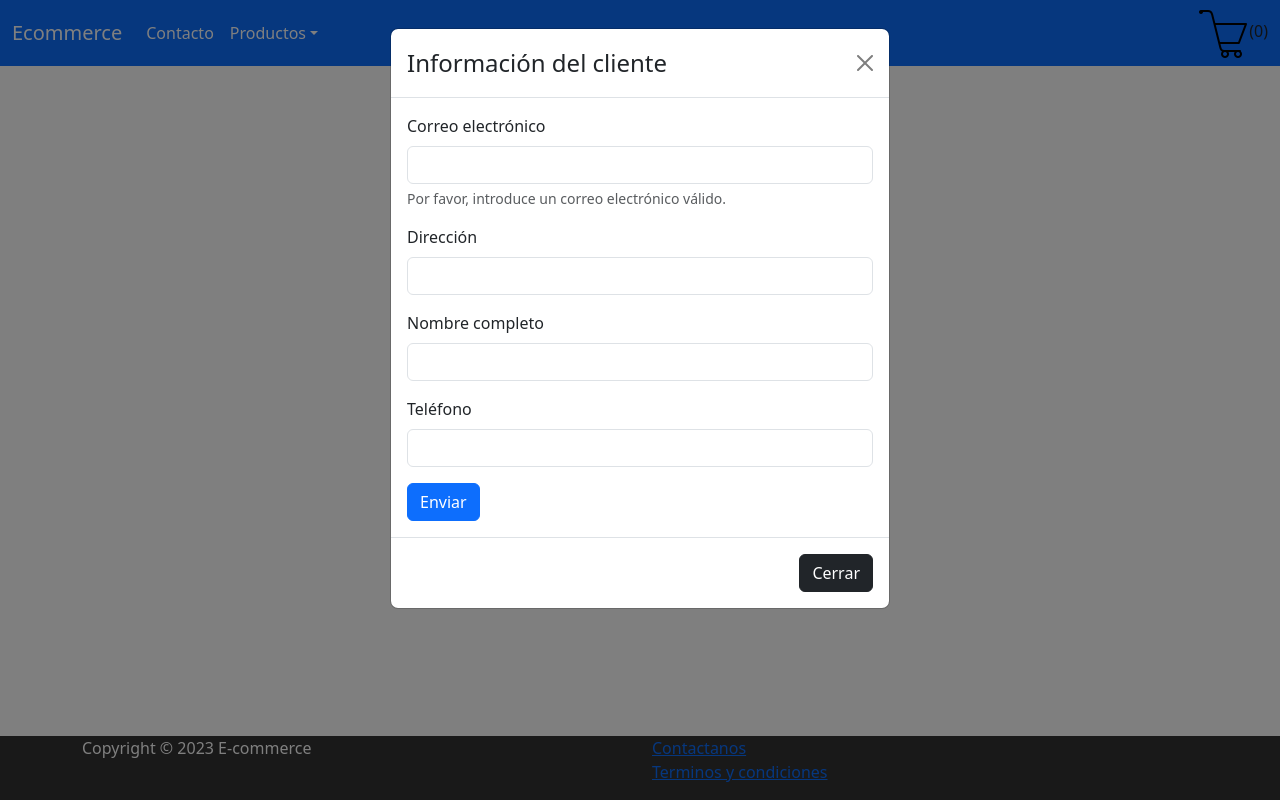
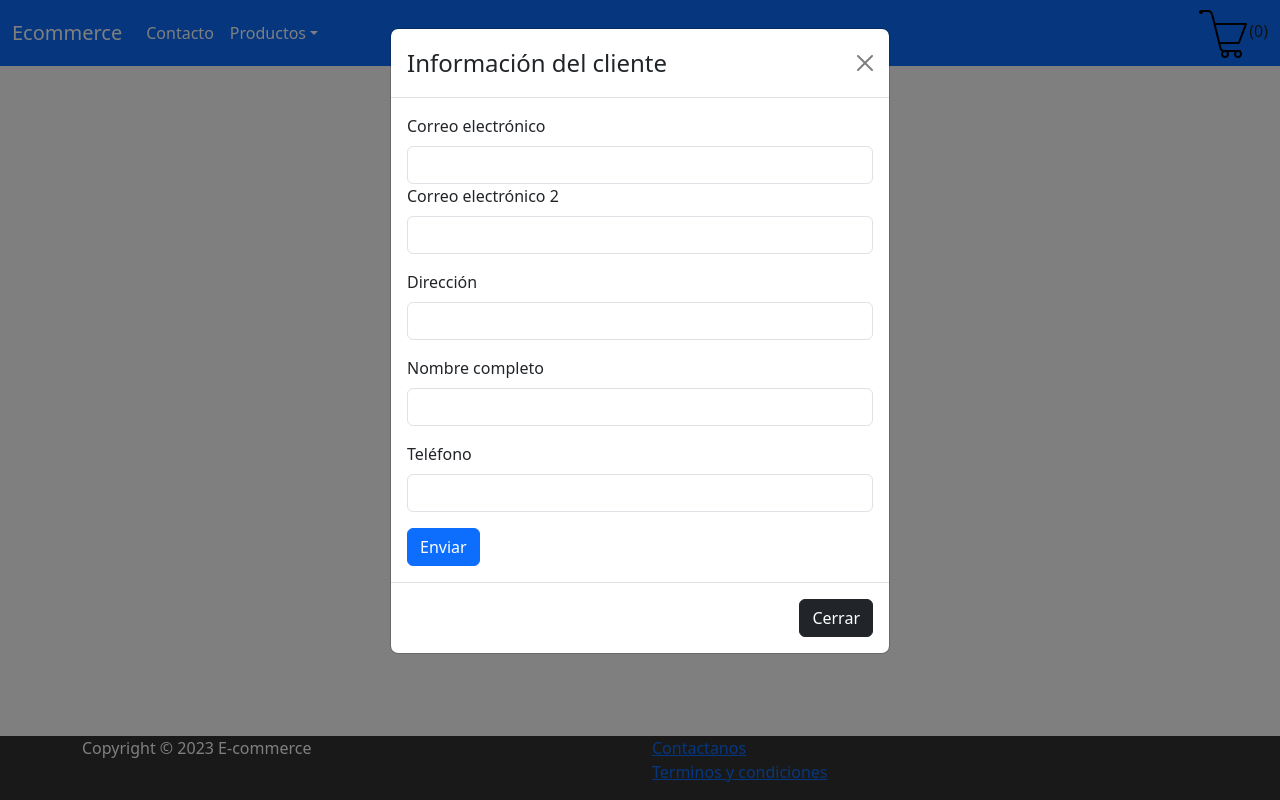
Before and after one commit to LippigGian/react, a React (Create React App) app: page /form in a window 1280 px wide. Both pictures are taken after a click on the button "Finalizar compra". Built offline with nearby package versions, Linux system fonts and the light colour scheme.

Commit message:
verificacion de emails, correccion de shoppingcart y de checkout

```diff
--- a/src/components/ItemListCategories/index.jsx
+++ b/src/components/ItemListCategories/index.jsx
@@ -23,7 +23,7 @@ const ItemListCategories = ({
 
   return (
     <>
-      <div className="card">
+      <div key={id} className="card">
         <img className="card-img-top img" src={imagen} alt="Card cap"></img>
         <div className="card-sody">
           <h5 className="card-title">{nombre}</h5>
--- a/src/components/ItemListCategoriesContainer/index.jsx
+++ b/src/components/ItemListCategoriesContainer/index.jsx
@@ -27,7 +27,7 @@ const ItemListCategoriesContainer = () => {
     );
     getDocs(filteredCollectionRef).then((querySnapshot) => {
       setProduct(
-        querySnapshot.docs.map((doc) => ({ id: doc.id, ...doc.data() }))
+        querySnapshot.docs.map((doc) => ({  id: doc.id, ...doc.data() }))
       );
     });
   }, [categoria]);
@@ -85,14 +85,14 @@ const ItemListCategoriesContainer = () => {
       <div className="productsContainer">
         {product.map((product) => {
           return (
-            <>
+
               <ItemListCategories
                 key={product.id}
                 {...product}
                 removeItem={removeItem}
                 addToCart={addToCart}
               ></ItemListCategories>
-            </>
+
           );
         })}
       </div>
--- a/src/components/forms/checkout/index.jsx
+++ b/src/components/forms/checkout/index.jsx
@@ -1,6 +1,7 @@
 import { useContext, useState } from "react";
 import { Button, Modal } from "react-bootstrap";
 import { CartContext } from "../../shoppingCartContext/ShoppingCartContext";
+import {EmailForm} from"../email"
 
 const CheckOutForm = ({ totalPrice, enviarCompra }) => {
   // eslint-disable-next-line
@@ -10,6 +11,8 @@ const CheckOutForm = ({ totalPrice, enviarCompra }) => {
   const [nombre, setNombre] = useState("");
   const [showModal, setShowModal] = useState(false);
   const [telefono, setTelefono] = useState("");
+  const [email2, setEmail2] = useState('');
+  const [matchError, setMatchError] = useState(false);
 
   const handleClose = () => {
     setShowModal(false);
@@ -21,6 +24,13 @@ const CheckOutForm = ({ totalPrice, enviarCompra }) => {
 
   const handleEmailChange = (e) => {
     setEmail(e.target.value);
+    setMatchError(false);
+  };
+
+  const handleEmail2Change = (event) => {
+    setEmail2(event.target.value);
+    setMatchError(false);
+    // setMatchError(false);
   };
 
   const handleDireccionChange = (e) => {
@@ -40,8 +50,11 @@ const CheckOutForm = ({ totalPrice, enviarCompra }) => {
 
   const handleSubmit = (e) => {
     e.preventDefault();
-    handleClose();
 
+// Lógica para verificar que los correos electronicos sean iguales y se envien los formularios
+    if (email === email2) {
+      //cerrar modal
+      handleClose();
     //Datos a enviar a firestore
     const order = {
       comprador: {
@@ -55,6 +68,10 @@ const CheckOutForm = ({ totalPrice, enviarCompra }) => {
     };
     //Callback
     enviarCompra(order, setEmail, setDireccion, setNombre, setTelefono);
+    } else {
+      // Los correos electrónicos no coinciden, mostrar error
+      setMatchError(true);
+    }
   };
   return (
     <>
@@ -68,6 +85,7 @@ const CheckOutForm = ({ totalPrice, enviarCompra }) => {
         </Modal.Header>
         <Modal.Body>
           <form onSubmit={handleSubmit}>
+
             <div className="mb-3">
               <label htmlFor="email" className="form-label">
                 Correo electrónico
@@ -80,9 +98,21 @@ const CheckOutForm = ({ totalPrice, enviarCompra }) => {
                 onChange={handleEmailChange}
                 required
               />
-              <div className="form-text">
+               <label htmlFor="email" className="form-label">
+                Correo electrónico 2
+              </label>
+              <input
+                type="email"
+                className="form-control"
+                id="email"
+                value={email2}
+                onChange={handleEmail2Change}
+                required
+              />
+        {matchError && <p>Los correos electrónicos no coinciden.</p>}
+              {/* <div className="form-text">
                 Por favor, introduce un correo electrónico válido.
-              </div>
+              </div> */}
             </div>
 
             <div className="mb-3">
--- /dev/null
+++ b/src/components/forms/email/index.jsx
@@ -0,0 +1,50 @@
+import React, { useState } from 'react';
+const EmailForm = () =>{
+
+
+    const [email1, setEmail1] = useState('');
+    const [email2, setEmail2] = useState('');
+    const [matchError, setMatchError] = useState(false);
+
+    const handleEmail1Change = (event) => {
+      setEmail1(event.target.value);
+      setMatchError(false);
+    };
+
+    const handleEmail2Change = (event) => {
+      setEmail2(event.target.value);
+      setMatchError(false);
+    };
+
+    const handleSubmit = (event) => {
+      event.preventDefault();
+
+      if (email1 === email2) {
+        // Los correos electrónicos coinciden, realizar acción adicional
+        console.log('Los correos electrónicos coinciden:', email1);
+      } else {
+        // Los correos electrónicos no coinciden, mostrar error
+        setMatchError(true);
+      }
+    };
+
+    return (
+
+
+        <form onSubmit={handleSubmit}>
+        <div>
+          <label>Email 1:</label>
+          <input type="email" value={email1} onChange={handleEmail1Change} />
+        </div>
+        <div>
+          <label>Email 2:</label>
+          <input type="email" value={email2} onChange={handleEmail2Change} />
+        </div>
+        {matchError && <p>Los correos electrónicos no coinciden.</p>}
+        <button type="submit">Enviar</button>
+      </form>
+
+    )
+}
+
+export {EmailForm}
--- a/src/components/shoppingCart/index.jsx
+++ b/src/components/shoppingCart/index.jsx
@@ -62,7 +62,7 @@ const ShoppingCart = () => {
         <tbody>
           {cart.map((productos) => {
             return (
-              <>
+
               <tr key={productos.id}>
                 <td>{productos.nombre}</td>
                 <td>{productos.quantity}</td>
@@ -77,7 +77,7 @@ const ShoppingCart = () => {
                   </button>
                 </td>
               </tr>
-              </>
+
             );
           })}
         </tbody>
```
Lines whose indentation alone changed are shown as unchanged.
